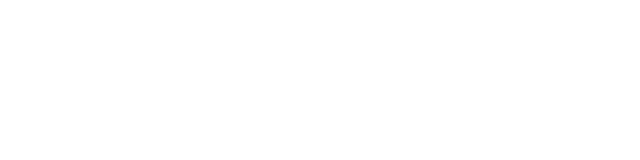
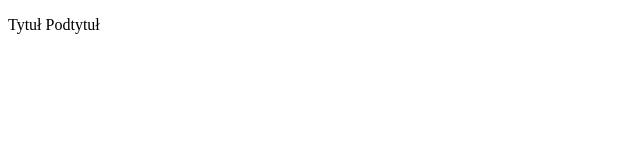
Before and after one commit to tomryb/typescript-warsztaty, a React (Create React App) app: page / in a window 1280 px wide. Shown: the top 160 px of the page, without its empty margins (0-640 px from the left). Built offline with nearby package versions, Linux system fonts and the light colour scheme.

Commit message:
zadanie 2

```diff
--- a/src/App.tsx
+++ b/src/App.tsx
@@ -1,4 +1,5 @@
 import React from 'react';
+import Header from './components/HeaderZadanie2';
 
 function App() {
   // const add = (a: number, b: number) => a + b //1 przykład
@@ -15,10 +16,12 @@
   //   return result
   // }
 
-
   return (
     <div className="App">
       {/* {add(5, 5, 5)} */}
+
+      {/* zadanie2 */}
+      <Header title={"Tytuł"} subtitle={"Podtytuł"} />
     </div>
   );
 }
--- /dev/null
+++ b/src/components/HeaderZadanie2.tsx
@@ -0,0 +1,14 @@
+import React from 'react';
+
+type ApplicationProps = {
+  title: string,
+  subtitle: string
+}
+
+export default function Header({title, subtitle}: ApplicationProps) {
+  return (
+    <div>
+      <p>{title} {subtitle}</p>
+    </div>
+  )
+}
```
